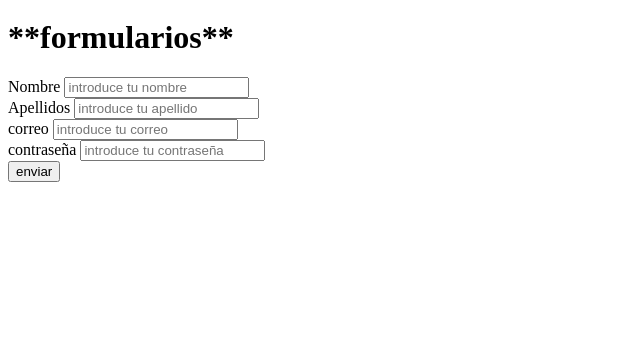
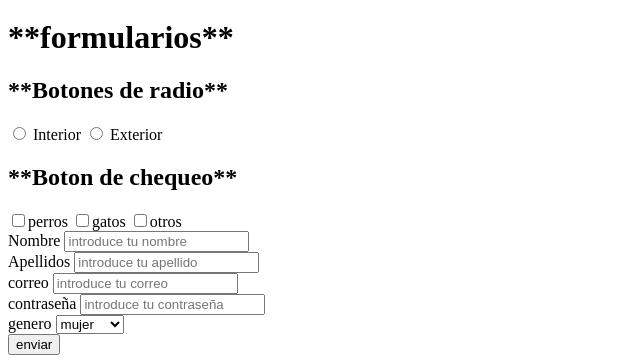
Before and after one commit to fernandavaldes236-pixel/proyecto3313637, a plain HTML site: page index.html in a window 1280 px wide. Shown: the part 794-1157 px from the top of the page, without its empty margins (0-640 px from the left). Before the commit the page ends 984 px from the top, so only its background shows below. Drawn offline with Linux system fonts and the light colour scheme.

Commit message:
actualizacion

```diff
--- a/index.html
+++ b/index.html
@@ -50,6 +50,22 @@
 
     <h1>**formularios**</h1>
     <form>
+
+        <h2>**Botones de radio**</h2>
+        <label for=""> <input type="radio"> Interior</label>
+        <label for=""><input type="radio"> Exterior</label>
+        <br>
+
+
+        <h2>**Boton de chequeo**</h2>
+        <label for=""><input type="checkbox">perros</label>
+        <label for=""><input type="checkbox">gatos</label>
+        <label for=""><input type="checkbox">otros</label>
+        <br>
+
+
+
+
         <label for="nombre">Nombre</label>
         <input type="text" id="nombre" name="nombre" placeholder="introduce tu nombre">
         <br>
@@ -66,6 +82,16 @@
         <input type="password" id="contraseña" name="contraseña" placeholder="introduce tu contraseña">
         <br>
 
+
+        <label for="">genero</label>
+        <select name="" id="">
+            <option value="mujer">mujer</option>
+            <option value="hombre">hombre</option>
+            <option value="otro">otro</option>
+        <select>
+        <br>
+
+
         <input type="submit" value="enviar">
 
 
```
